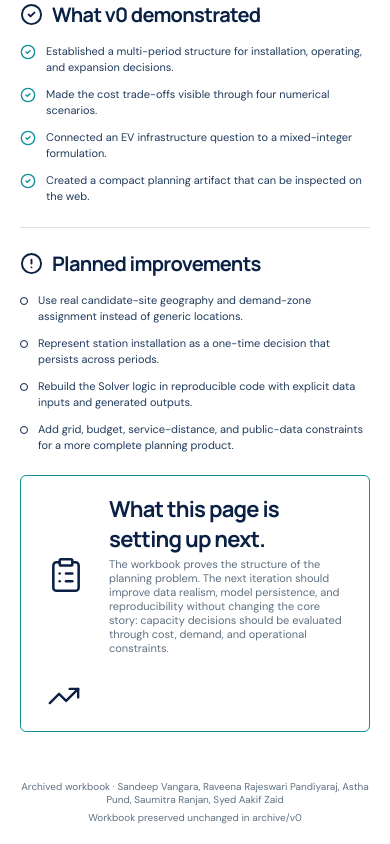
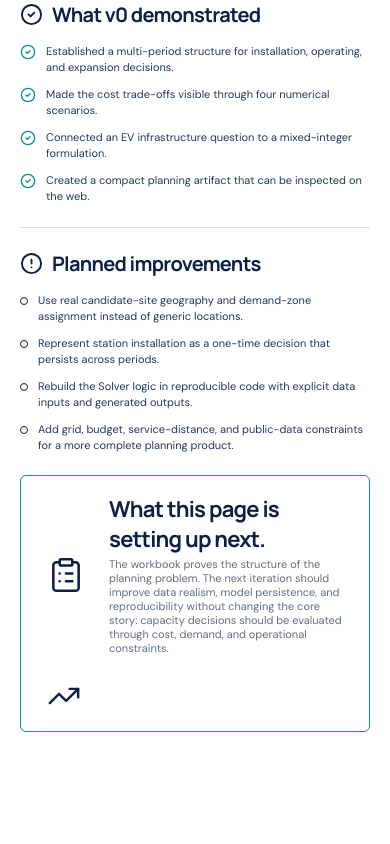
Before and after one commit to lordSauron1710/triangle-ev-infrastructure-planner, a React (Vite) app: page /v0 in a window 390 px wide. Shown: the part 3872-4716 px from the top of the page. After the commit the page ends 4632 px from the top, so only its background shows below. Built offline with nearby package versions, Linux system fonts and the light colour scheme.

Commit message:
Remove v0 footer attribution

```diff
--- a/src/versions/v0/V0CaseStudy.tsx
+++ b/src/versions/v0/V0CaseStudy.tsx
@@ -67,13 +67,6 @@ export default function V0CaseStudy() {
         onStepChange={setTutorialStep}
         onClose={() => setTutorialOpen(false)}
       />
-      <footer className="v0-footer">
-        <span>
-          Archived workbook · Sandeep Vangara, Raveena Rajeswari Pandiyaraj,
-          Astha Pund, Saumitra Ranjan, Syed Aakif Zaid
-        </span>
-        <span>Workbook preserved unchanged in archive/v0</span>
-      </footer>
     </div>
   );
 }
--- a/src/versions/v0/styles.css
+++ b/src/versions/v0/styles.css
@@ -120,8 +120,7 @@
   text-decoration: none;
 }
 
-.v0-page main,
-.v0-footer {
+.v0-page main {
   width: min(100% - 56px, 1480px);
   margin: 0 auto;
 }
@@ -1021,30 +1020,6 @@
   color: #ffffff;
 }
 
-.v0-footer {
-  display: flex;
-  min-height: 62px;
-  align-items: center;
-  justify-content: center;
-  gap: 46px;
-  color: var(--v0-muted);
-  font-size: 10px;
-}
-
-.v0-footer span + span {
-  position: relative;
-}
-
-.v0-footer span + span::before {
-  position: absolute;
-  top: 0;
-  left: -23px;
-  width: 1px;
-  height: 14px;
-  background: var(--v0-line-dark);
-  content: "";
-}
-
 .v0-page a:focus-visible,
 .v0-page button:focus-visible,
 .v0-page summary:focus-visible {
@@ -1095,8 +1070,7 @@
     font-size: 14px;
   }
 
-  .v0-page main,
-  .v0-footer {
+  .v0-page main {
     width: 100%;
   }
 
@@ -1216,16 +1190,6 @@
     bottom: 16px;
   }
 
-  .v0-footer {
-    flex-direction: column;
-    gap: 5px;
-    padding: 20px;
-    text-align: center;
-  }
-
-  .v0-footer span + span::before {
-    display: none;
-  }
 }
 
 @media (prefers-reduced-motion: reduce) {
```
